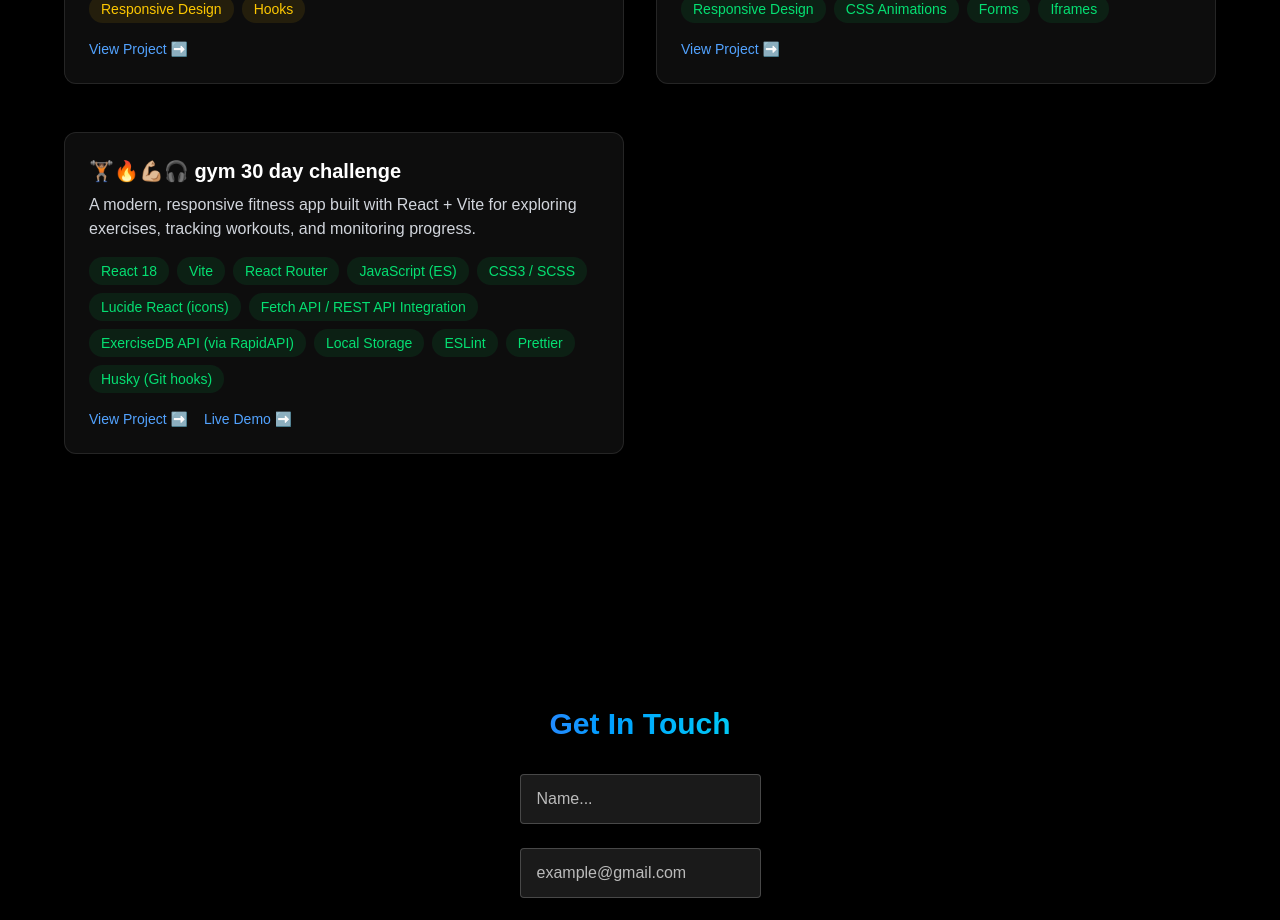
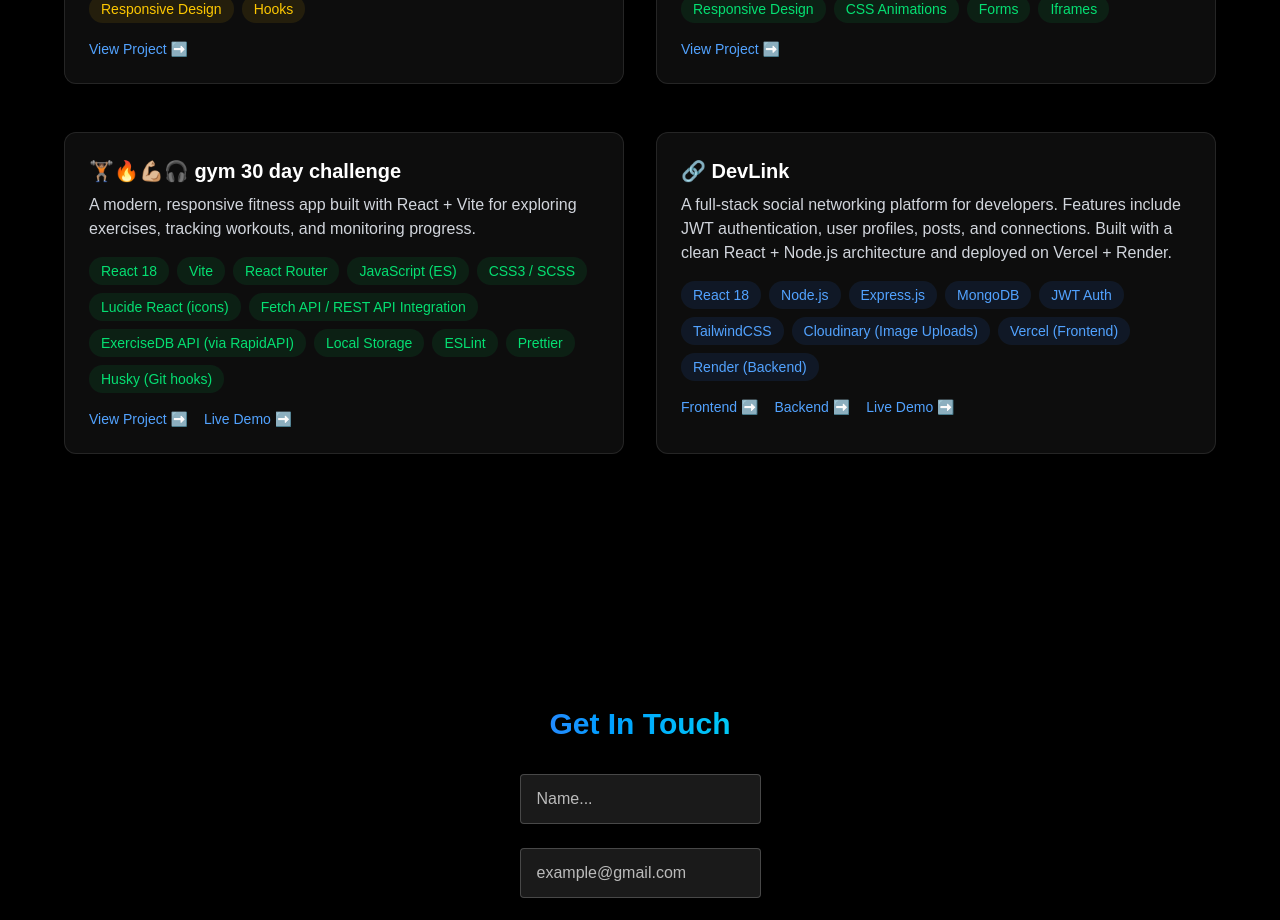
Before and after one commit to prince21241/PORTFOLIO-WEBSITE, a React (Vite) app: page / in a window 1280 px wide. Shown: the part 2720-3640 px from the top of the page. Built offline with nearby package versions, Linux system fonts and the light colour scheme.

Commit message:
Added DevLink to My Site

```diff
--- a/src/components/sections/Projects.jsx
+++ b/src/components/sections/Projects.jsx
@@ -1,3 +1,4 @@
+
 import { RevealOnScroll } from "../RevealOnScroll";
 
 export const Projects = () => {
@@ -197,4 +198,37 @@ const projectData = [
       },
     ],
   },
+  {
+    title: "DevLink",
+    icon: "🔗",
+    description:
+      "A full-stack social networking platform for developers. Features include JWT authentication, user profiles, posts, and connections. Built with a clean React + Node.js architecture and deployed on Vercel + Render.",
+    tech: [
+      "React 18",
+      "Node.js",
+      "Express.js",
+      "MongoDB",
+      "JWT Auth",
+      "TailwindCSS",
+      "Cloudinary (Image Uploads)",
+      "Vercel (Frontend)",
+      "Render (Backend)"
+    ],
+    color: "blue",
+    links: [
+      {
+        label: "Frontend",
+        url: "https://github.com/prince21241/devlink-frontend",
+      },
+      {
+        label: "Backend",
+        url: "https://github.com/prince21241/devlink-backend",
+      },
+      {
+        label: "Live Demo",
+        url: "https://devlink-frontend-1.onrender.com/",
+      },
+    ],
+  },
+
 ];
```
Also changed, not shown: 1 other file (tests, documents, lock files or other folders).
